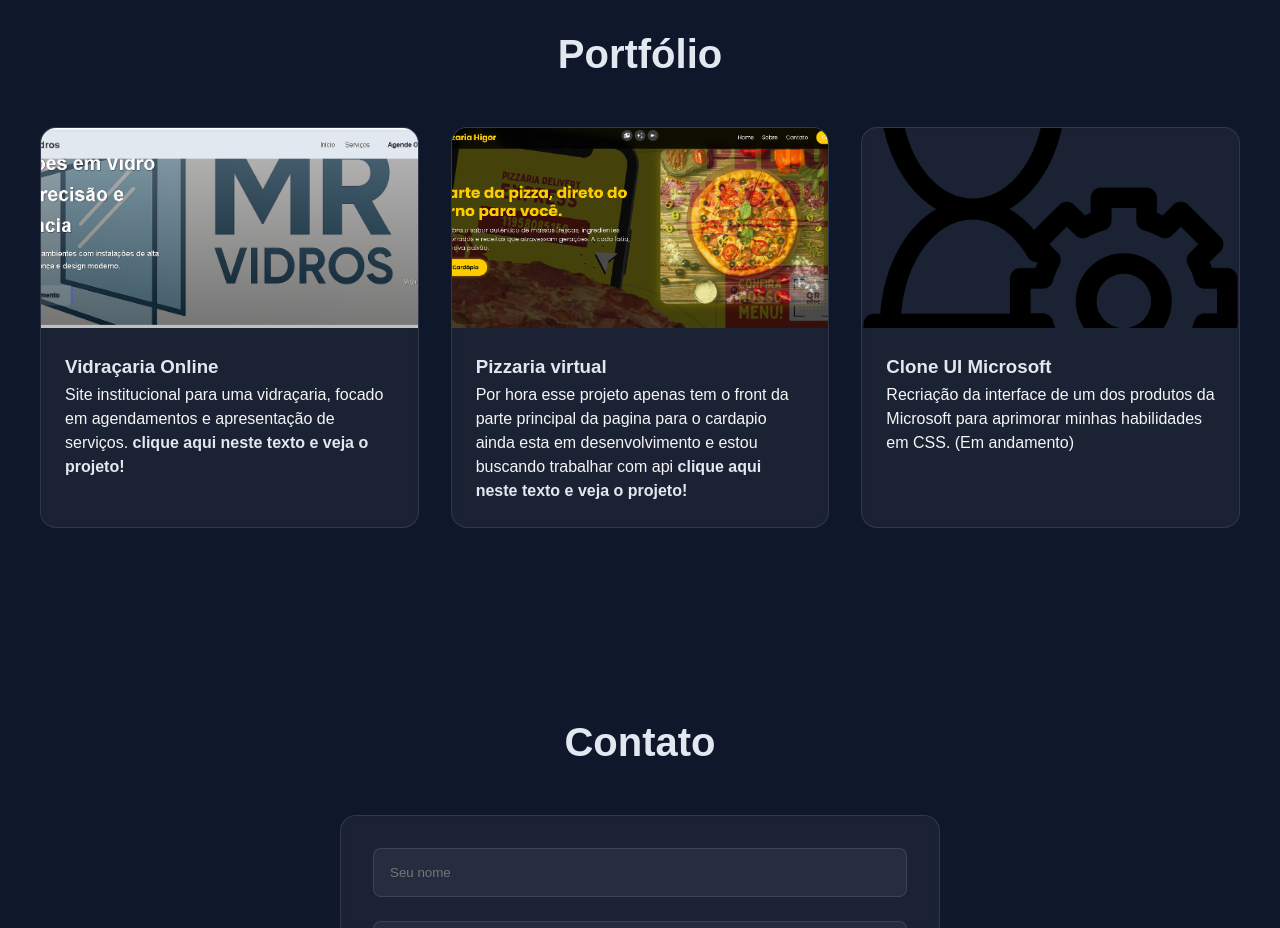
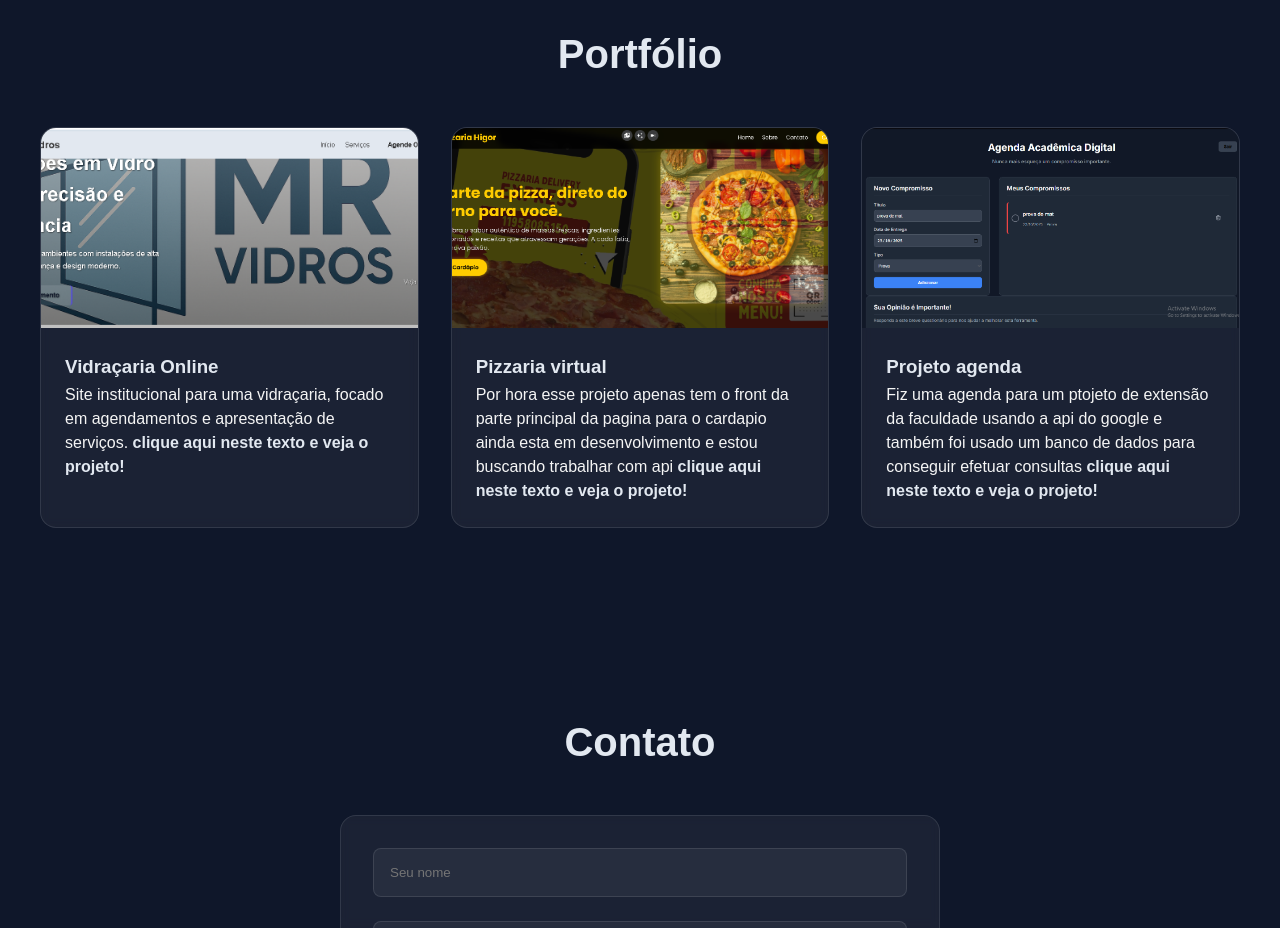
Before and after one commit to hig00000/portifolio, a plain HTML site: page index.html in a window 1280 px wide. Shown: the part 2080-3008 px from the top of the page. Drawn offline with Linux system fonts and the light colour scheme.

Commit message:
Eu adicionei mais um projeto que fiz para faculdade adicionei ele ao meu portifolio

```diff
--- a/index.html
+++ b/index.html
@@ -158,14 +158,17 @@
           <!--projeto 3-->
           <div class="projetos-card">
             <img
-              src="./img/em_espera.png"
-              alt="Projeto Futuro"
+              src="./img/agenda.png"
+              alt="Projeto Agenda"
               class="projeto-imagem" />
             <div class="caixa-texto-project">
-              <h3 class="info-projetos">Clone UI Microsoft</h3>
+              <h3 class="info-projetos">Projeto agenda</h3>
               <p class="paragrafos-projeto">
-                Recriação da interface de um dos produtos da Microsoft para
-                aprimorar minhas habilidades em CSS. (Em andamento)
+               Fiz uma agenda para um ptojeto de extensão da faculdade usando a api do google e também
+               foi usado um banco de dados para conseguir efetuar consultas   <a
+                  href=https://hig00000.github.io/agendaparafaculdade/ target="_blank"
+                  class="link-projeto">clique aqui neste texto e veja o projeto!
+                </a>
               </p>
             </div>
           </div>
```
Also changed, not shown: img/agenda.png (added).
